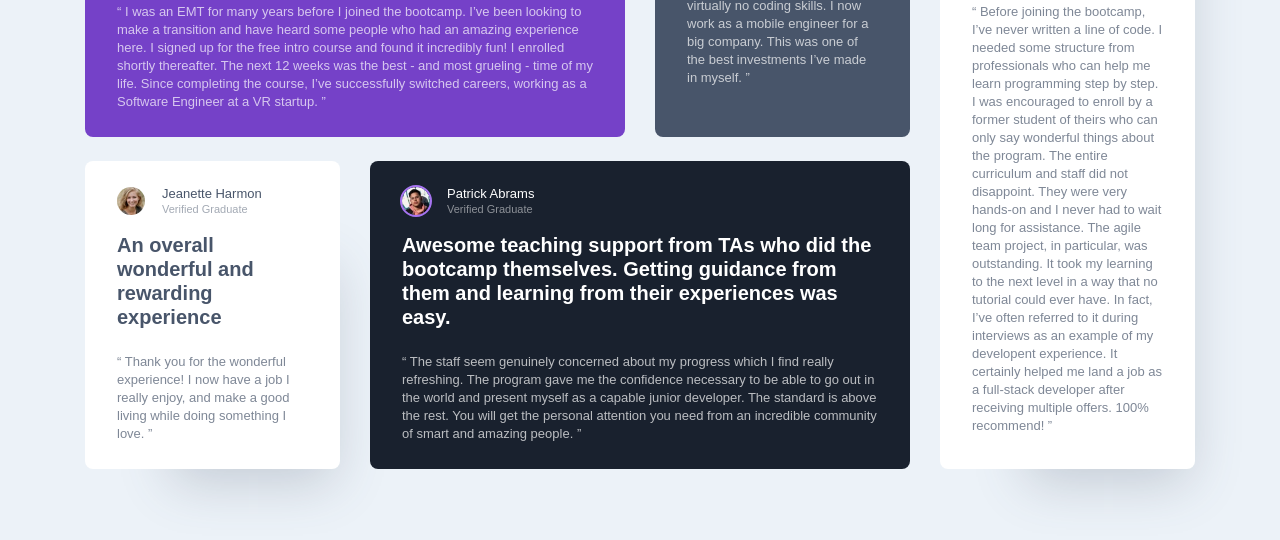
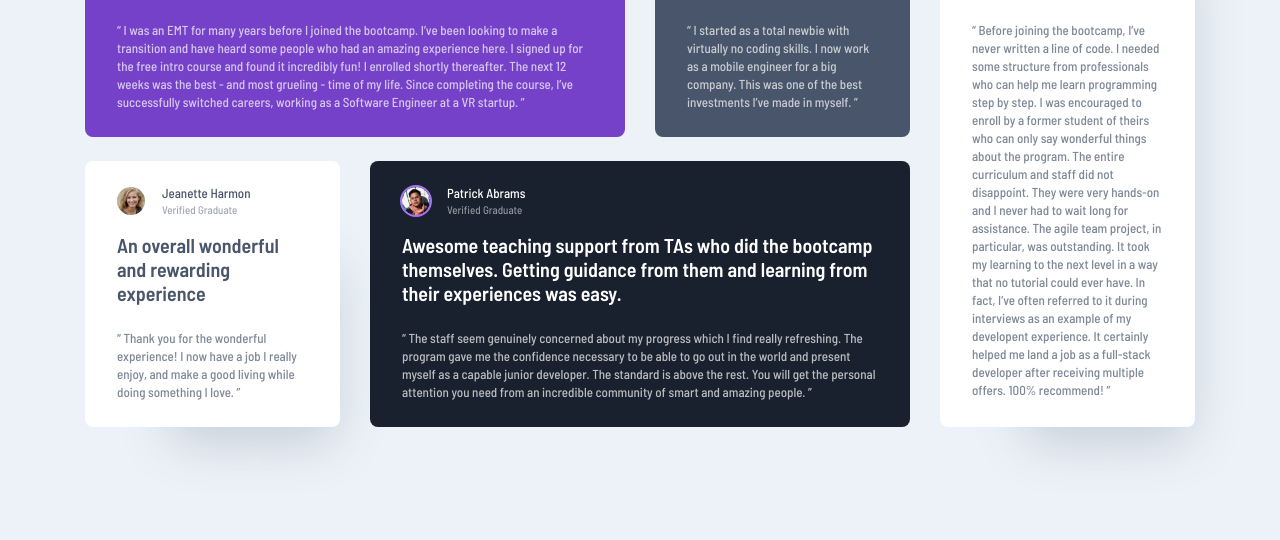
Before and after one commit to s0alken/testimonials-grid-section, a website: page index.html in a window 1280 px wide. Shown: the part 260-800 px from the top of the page. Drawn offline with Linux system fonts and the light colour scheme.

Commit message:
fixing fonts

```diff
--- a/sass/_variables.scss
+++ b/sass/_variables.scss
@@ -21,3 +21,5 @@ $font-primary: 'Barlow Semi Condensed', sans-serif;
 $br-small: 32.5em;
 $br-medium: 43.75em;
 $br-large: 56.25em;
+
+@import url('https://fonts.googleapis.com/css2?family=Barlow+Semi+Condensed:wght@500;600&display=swap');
```
Also changed, not shown: css/style.css, 1 other file.
